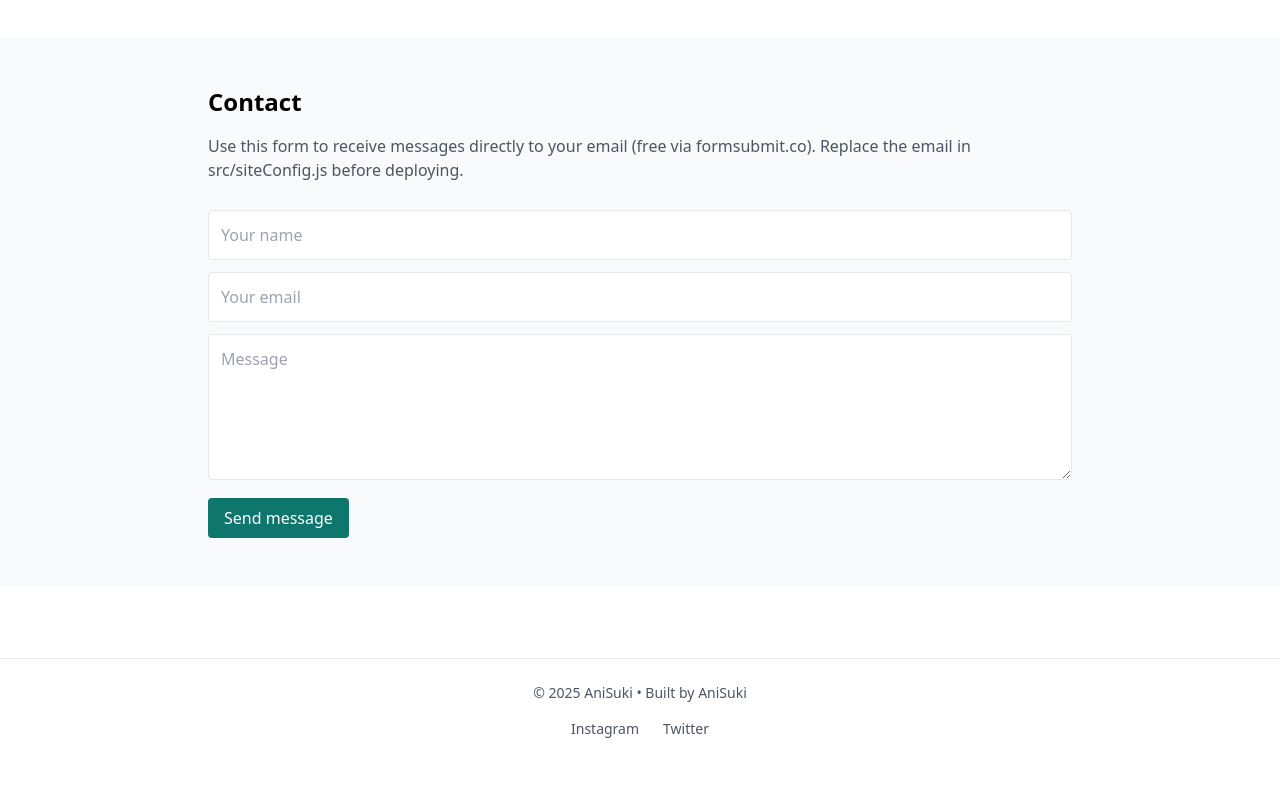
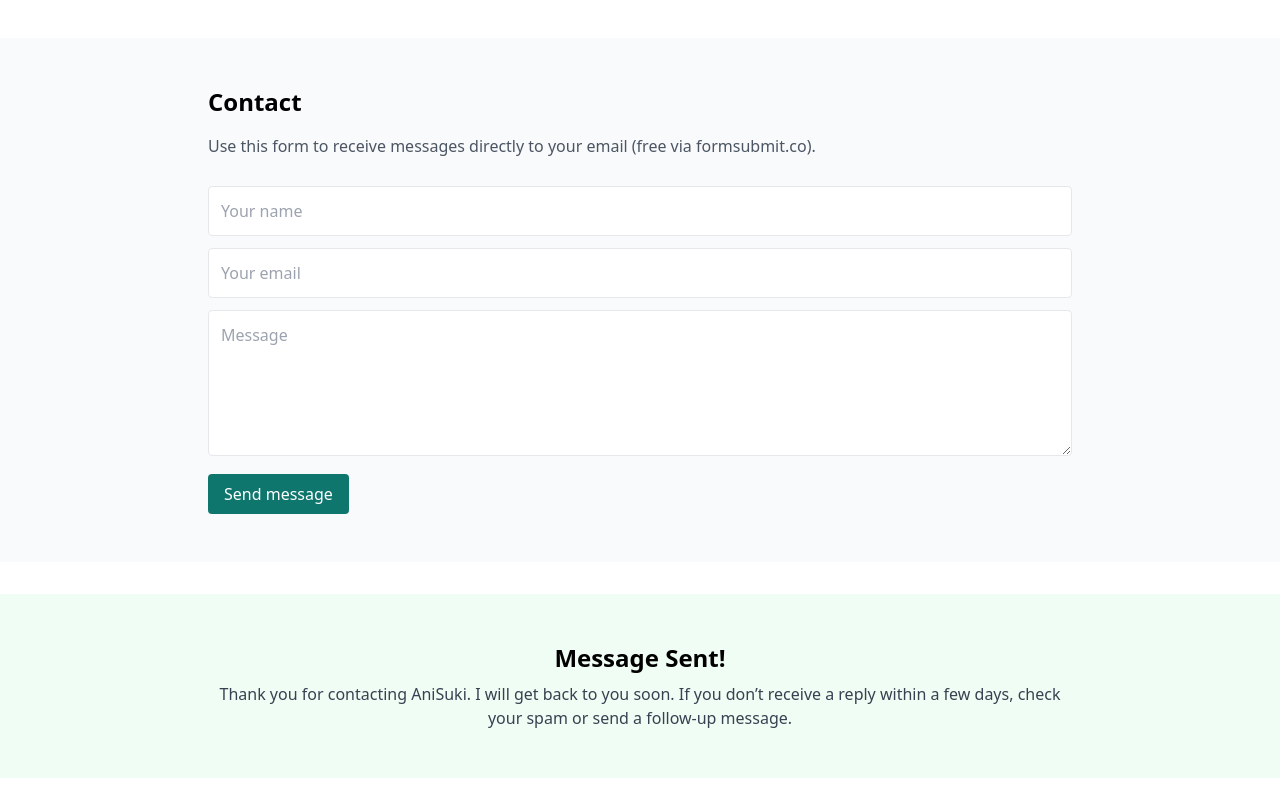
Before and after one commit to therishabhjangir/anisuki-site, a React (Vite) app: page / in a window 1280 px wide. Shown: the part 1040-1840 px from the top of the page. Before the commit the page ends 1803 px from the top, so only its background shows below. Built offline with nearby package versions, Linux system fonts and the light colour scheme.

Commit message:
Refactor Contact component for form submission
Updated form submission handling and success message section.

```diff
--- a/src/components/Contact.jsx
+++ b/src/components/Contact.jsx
@@ -5,15 +5,17 @@ export default function Contact() {
   const actionUrl = `https://formsubmit.co/${SITE.emailForForm}`
 
   return (
+    <>
       <section id="contact" className="py-12 bg-gray-50">
         <div className="max-w-4xl mx-auto px-4">
           <h2 className="text-2xl font-bold mb-4">Contact</h2>
-        <p className="text-gray-600 mb-4">Use this form to receive messages directly to your email (free via formsubmit.co). Replace the email in src/siteConfig.js before deploying.</p>
+          <p className="text-gray-600 mb-4">Use this form to receive messages directly to your email (free via formsubmit.co).</p>
 
           <form action={actionUrl} method="POST" className="space-y-3">
-  {/* disable formsubmit captcha and redirect back to the contact section after submit */}
+            {/* disable formsubmit captcha, use a table template and redirect to success section */}
             <input type="hidden" name="_captcha" value="false" />
-  <input type="hidden" name="_next" value="https://anisuki-site-znqn.vercel.app/#contact" />
+            <input type="hidden" name="_template" value="table" />
+            <input type="hidden" name="_next" value="https://anisuki-site-znqn.vercel.app/#contact-success" />
             <input type="hidden" name="_subject" value="New message from AniSuki website" />
 
             <input type="text" name="name" placeholder="Your name" required className="w-full p-3 border rounded" />
@@ -23,5 +25,14 @@ export default function Contact() {
           </form>
         </div>
       </section>
+
+      {/* Success section — user will be redirected here after submit */}
+      <section id="contact-success" className="py-12 bg-green-50 mt-8">
+        <div className="max-w-4xl mx-auto px-4 text-center">
+          <h2 className="text-2xl font-bold mb-2">Message Sent!</h2>
+          <p className="text-gray-700">Thank you for contacting AniSuki. I will get back to you soon. If you don’t receive a reply within a few days, check your spam or send a follow-up message.</p>
+        </div>
+      </section>
+    </>
   )
 }
```
Lines whose indentation alone changed are shown as unchanged.
